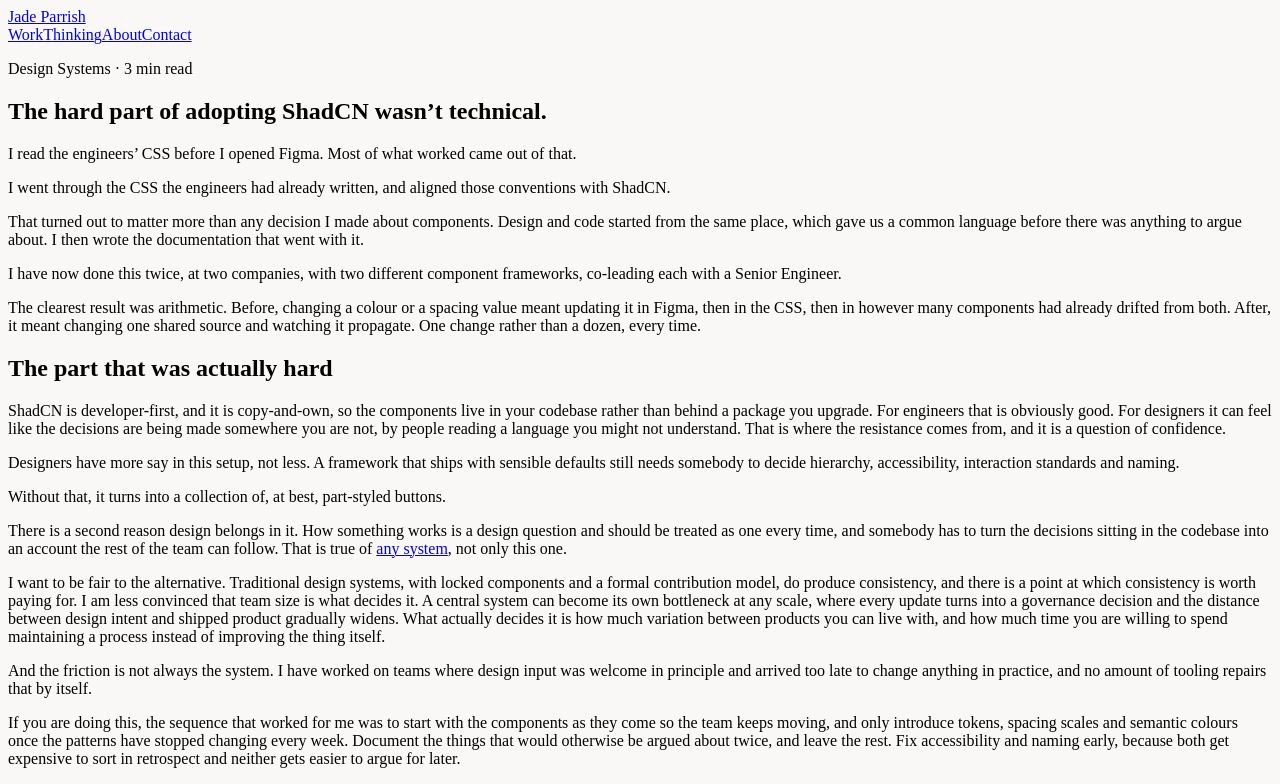
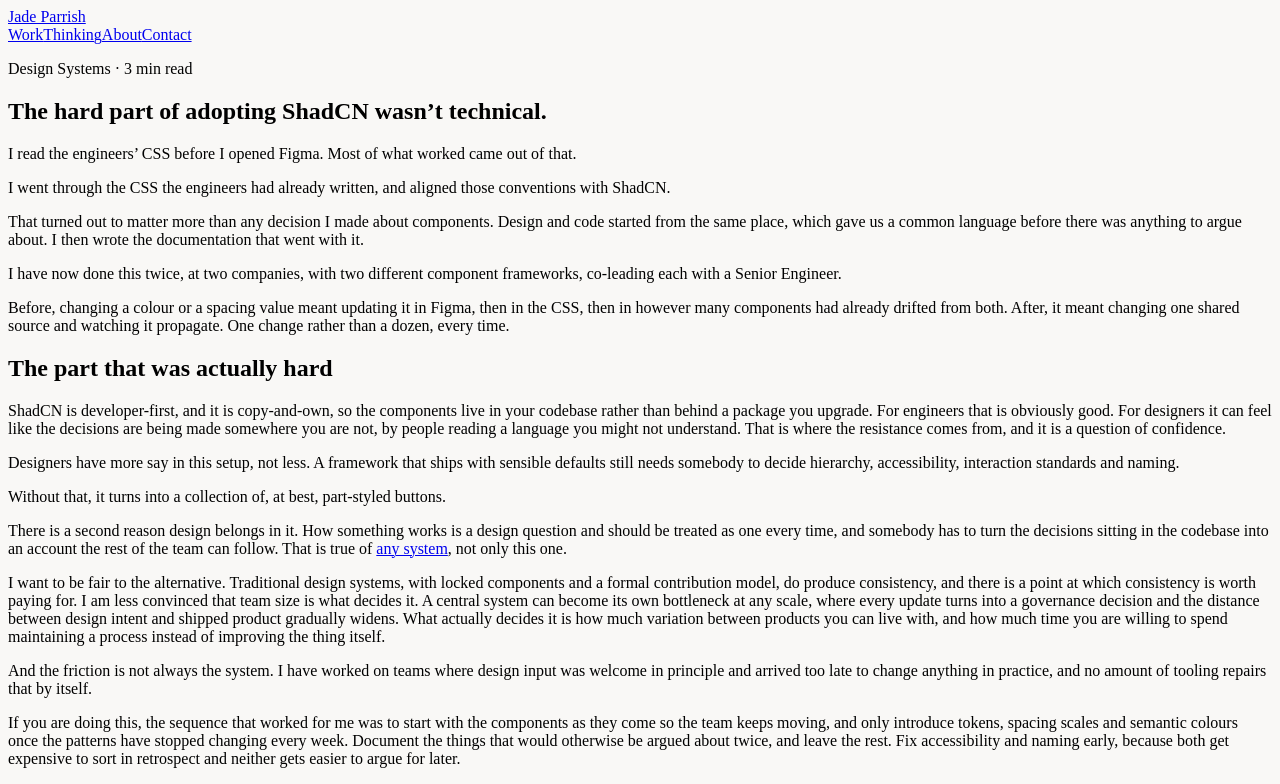
Before and after one commit to jadeparrish/portfolio, a Next.js app: page /thinking/shadcn in a window 1280 px wide. Shown: the top 784 px of the page. Built offline with nearby package versions, Linux system fonts and the light colour scheme.

Commit message:
Update page.js

```diff
--- a/app/thinking/shadcn/page.js
+++ b/app/thinking/shadcn/page.js
@@ -49,7 +49,7 @@ export default function ShadcnArticle() {
 
         <ArticleBlock>
           <p>
-            The clearest result was arithmetic. Before, changing a colour or a spacing
+            Before, changing a colour or a spacing
             value meant updating it in Figma, then in the CSS, then in however many
             components had already drifted from both. After, it meant changing one shared
             source and watching it propagate. One change rather than a dozen, every time.
```
